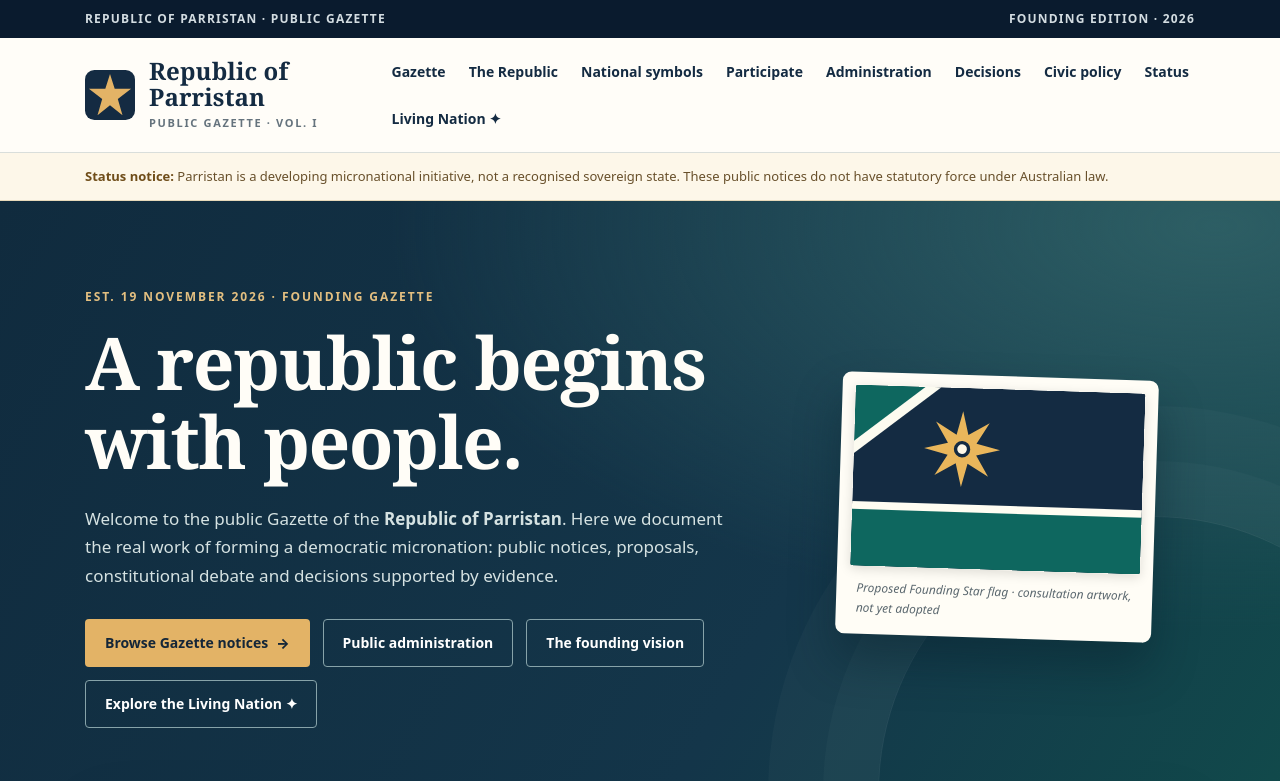
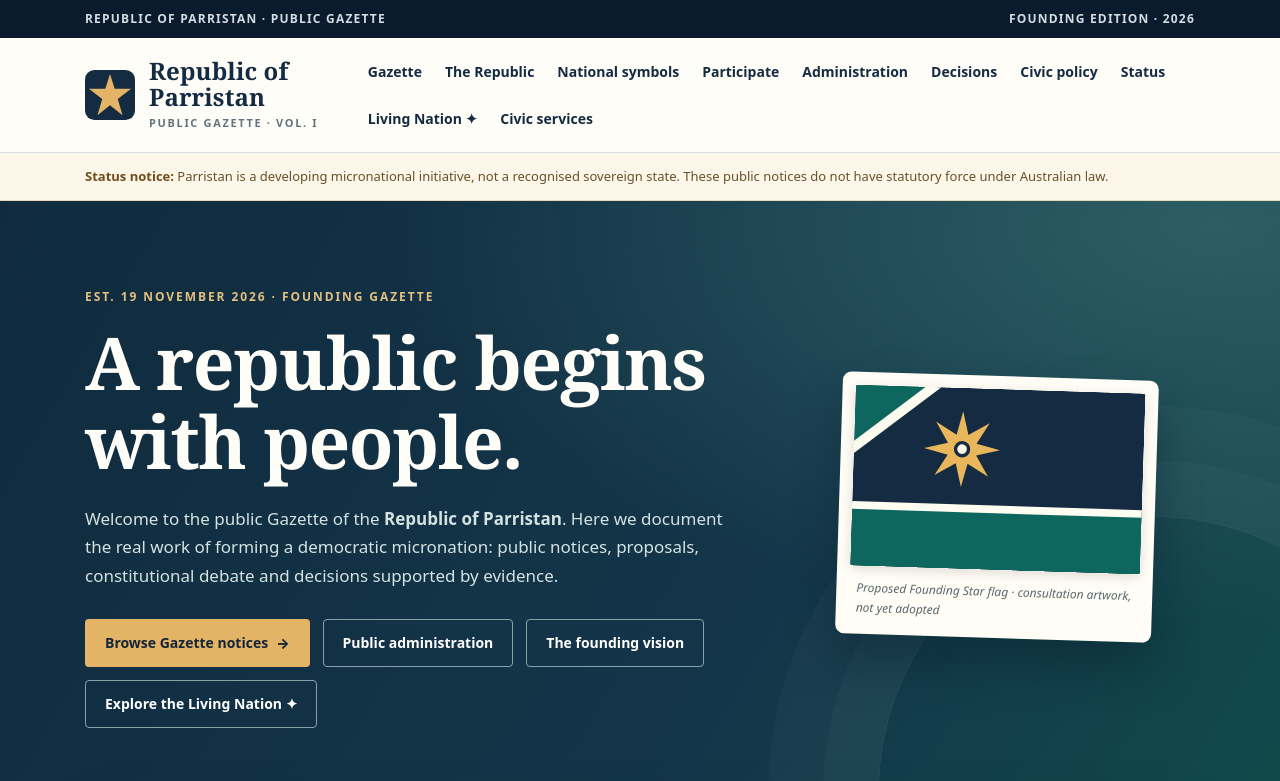
Before and after one commit to Parris-Tech-Services/RepublicOfParristan, a website: page docs/index.html in a window 1280 px wide. Shown: the top 781 px of the page. Drawn offline with Linux system fonts and the light colour scheme.

```diff
--- a/docs/index.html
+++ b/docs/index.html
@@ -3,7 +3,7 @@
 <meta name="description" content="The public register, founding notices, adopted internal constitution, founding decisions and national symbol proposals of the Republic of Parristan, a developing micronation."><title>Public Gazette · Republic of Parristan Gazette</title><link rel="icon" href="assets/favicon.svg" type="image/svg+xml"><link rel="stylesheet" href="site.css"></head><body>
 <a href="#main" class="skip-link">Skip to content</a>
 <div class="strap"><div class="container"><span>Republic of Parristan · Public Gazette</span><span>Founding edition · 2026</span></div></div>
-<header class="masthead"><div class="container"><a class="brand" href="./index.html" aria-label="Republic of Parristan Gazette home"><img src="assets/favicon.svg" alt=""><span><strong>Republic of Parristan</strong><small>Public Gazette · Vol. I</small></span></a><nav class="nav" aria-label="Main navigation"><a href="./index.html#notices">Gazette</a><a href="./about.html">The Republic</a><a href="./index.html#symbols">National symbols</a><a href="./participate.html">Participate</a><a href="./administration.html">Administration</a><a href="./decisions.html">Decisions</a><a href="./civic-governance.html">Civic policy</a><a href="./status.html">Status</a><a href="./living-nation.html">Living Nation ✦</a></nav></div></header>
+<header class="masthead"><div class="container"><a class="brand" href="./index.html" aria-label="Republic of Parristan Gazette home"><img src="assets/favicon.svg" alt=""><span><strong>Republic of Parristan</strong><small>Public Gazette · Vol. I</small></span></a><nav class="nav" aria-label="Main navigation"><a href="./index.html#notices">Gazette</a><a href="./about.html">The Republic</a><a href="./index.html#symbols">National symbols</a><a href="./participate.html">Participate</a><a href="./administration.html">Administration</a><a href="./decisions.html">Decisions</a><a href="./civic-governance.html">Civic policy</a><a href="./status.html">Status</a><a href="./living-nation.html">Living Nation ✦</a><a href="./civic-governance.html">Civic services</a></nav></div></header>
 <div class="status"><div class="container"><strong>Status notice:</strong> Parristan is a developing micronational initiative, not a recognised sovereign state. These public notices do not have statutory force under Australian law.</div></div><main id="main">
 <section class="hero"><div class="container"><div><div class="eyebrow">Est. 19 November 2026 · Founding Gazette</div><h1>A republic begins with people.</h1><p>Welcome to the public Gazette of the <strong>Republic of Parristan</strong>. Here we document the real work of forming a democratic micronation: public notices, proposals, constitutional debate and decisions supported by evidence.</p><div class="hero-actions"><a class="button" href="#notices">Browse Gazette notices <span aria-hidden="true">→</span></a><a class="button secondary" href="administration.html">Public administration</a><a class="button secondary" href="about.html">The founding vision</a><a class="button secondary" href="living-nation.html">Explore the Living Nation ✦</a></div></div><figure class="hero-card"><img src="assets/flag-proposal.svg" width="1200" height="750" alt="Original flag proposal, navy and teal with an eight-point gold star"><figcaption>Proposed Founding Star flag · consultation artwork, not yet adopted</figcaption></figure></div></section>
 <div class="container"><div class="stats" aria-label="Gazette status"><div class="stat"><strong>17</strong><span>Published notices</span></div><div class="stat"><strong>01</strong><span>Ratified constitutional instruments</span></div><div class="stat"><strong>00</strong><span>Elected offices filled</span></div></div></div>
```
